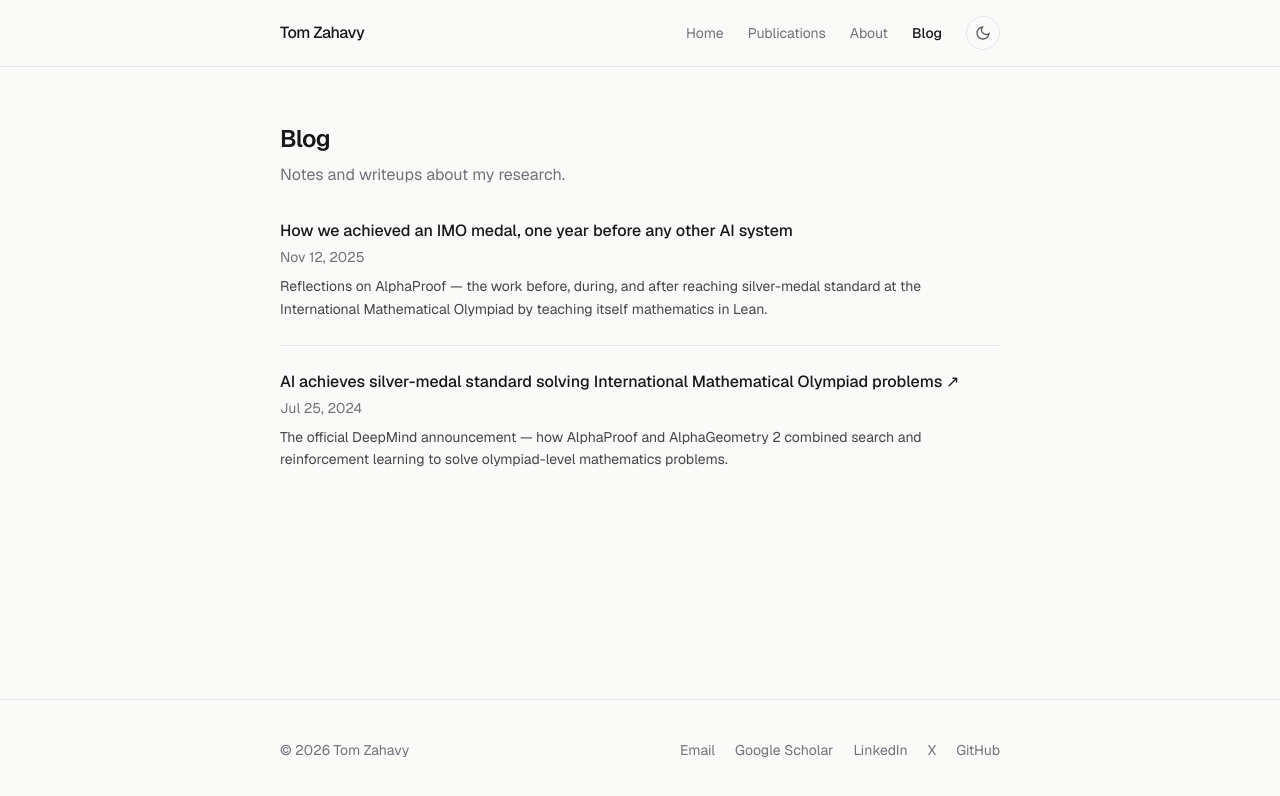
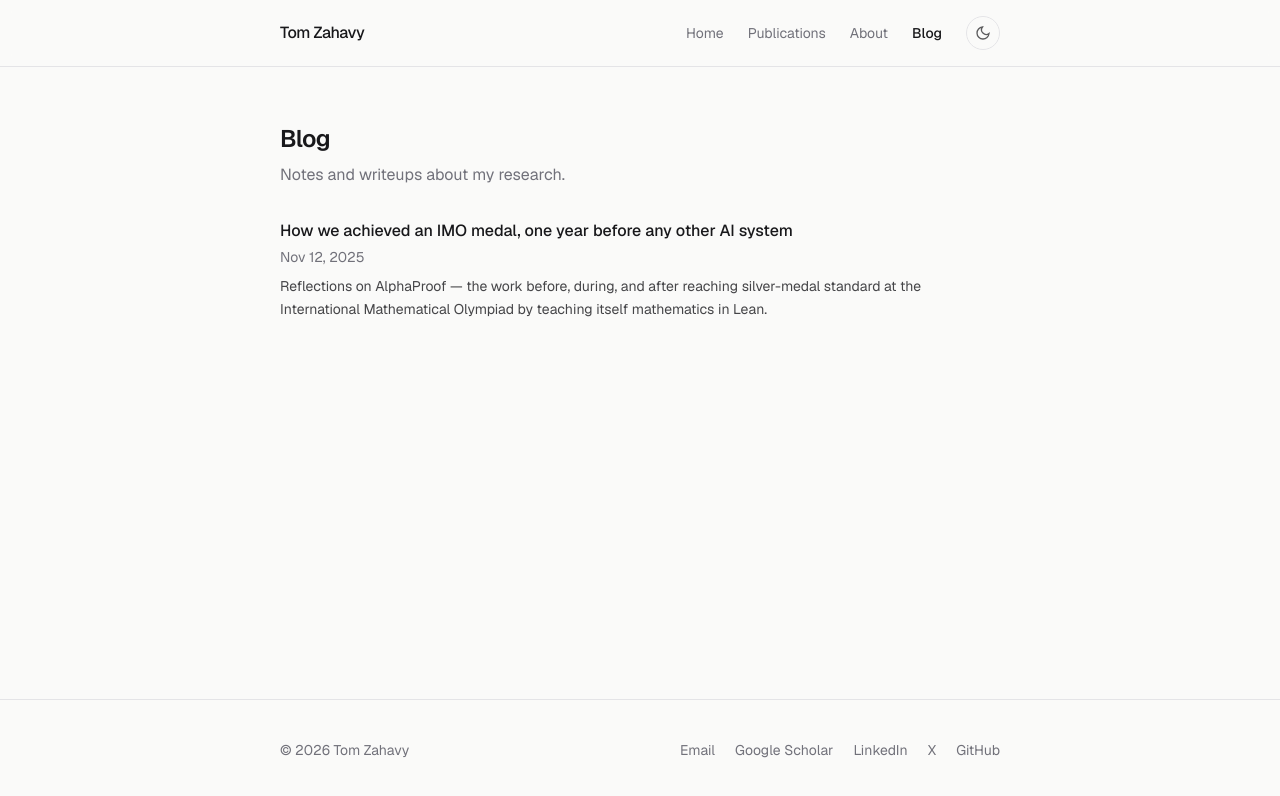
Before and after one commit to TomZahavy/tomzahavy.github.io, a Next.js app: page /blog in a window 1280 px wide. Shown: the top 796 px of the page. Built offline with nearby package versions, Linux system fonts and the light colour scheme.

Commit message:
Remove DeepMind announcement from blog listing
Leave only the IMO/AlphaProof writeup on the blog page.

```diff
--- a/src/app/blog/page.tsx
+++ b/src/app/blog/page.tsx
@@ -20,14 +20,6 @@ const posts: Post[] = [
     href: "/blog/how-we-achieved-an-imo-medal",
     excerpt:
       "Reflections on AlphaProof — the work before, during, and after reaching silver-medal standard at the International Mathematical Olympiad by teaching itself mathematics in Lean.",
-  },
-  {
-    title: "AI achieves silver-medal standard solving International Mathematical Olympiad problems",
-    date: "Jul 25, 2024",
-    href: "https://deepmind.google/discover/blog/ai-solves-imo-problems-at-silver-medal-level/",
-    external: true,
-    excerpt:
-      "The official DeepMind announcement — how AlphaProof and AlphaGeometry 2 combined search and reinforcement learning to solve olympiad-level mathematics problems.",
   },
 ];
 
```
